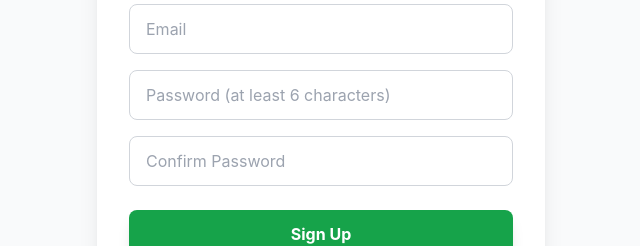
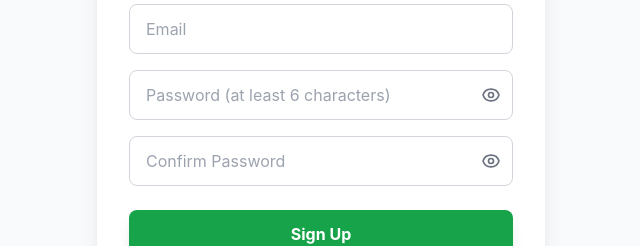
Before and after one commit to jwbrennan/perfect-scrabble-games, a React (Vite) app: page /register in a window 1280 px wide. Shown: the part 332-578 px from the top of the page, without its empty margins (319-959 px from the left). Built offline with nearby package versions, Linux system fonts and the light colour scheme; no server answers.

Commit message:
toggle password visibility

```diff
--- a/src/components/Login.tsx
+++ b/src/components/Login.tsx
@@ -11,6 +11,7 @@
 	const [error, setError] = useState('');
 	const [isSubmitting, setIsSubmitting] = useState(false);
 	const [showVerificationError, setShowVerificationError] = useState(false);
+	const [showPassword, setShowPassword] = useState(false);
 	const errorPersistRef = useRef<string>('');
 
 	// If already logged in AND email is verified, go to main
@@ -95,15 +96,56 @@
 								className="w-full px-4 py-3 border border-gray-300 rounded-lg focus:outline-none focus:ring-2 focus:ring-green-600 focus:border-transparent"
 							/>
 						</div>
-						<div className="mb-6">
+						<div className="mb-6 relative">
 							<input
-								type="password"
+								type={showPassword ? 'text' : 'password'}
 								placeholder="Password"
 								value={password}
 								onChange={(e) => setPassword(e.target.value)}
 								required
-								className="w-full px-4 py-3 border border-gray-300 rounded-lg focus:outline-none focus:ring-2 focus:ring-green-600 focus:border-transparent"
+								className="w-full px-4 py-3 pr-12 border border-gray-300 rounded-lg focus:outline-none focus:ring-2 focus:ring-green-600 focus:border-transparent"
 							/>
+							<button
+								type="button"
+								onClick={() => setShowPassword(!showPassword)}
+								className="absolute right-3 top-1/2 -translate-y-1/2 text-gray-500 hover:text-gray-700 focus:outline-none"
+								aria-label="Toggle password visibility"
+							>
+								{showPassword ?
+									<svg
+										className="w-5 h-5"
+										fill="none"
+										stroke="currentColor"
+										viewBox="0 0 24 24"
+									>
+										<path
+											strokeLinecap="round"
+											strokeLinejoin="round"
+											strokeWidth={2}
+											d="M13.875 18.825A10.05 10.05 0 0112 19c-4.478 0-8.268-2.943-9.543-7a9.97 9.97 0 011.563-3.029m5.858.908a3 3 0 114.243 4.243M9.878 9.878l4.242 4.242M9.88 9.88l-3.29-3.29m7.532 7.532l3.29 3.29M3 3l3.59 3.59m0 0A9.953 9.953 0 0112 5c4.478 0 8.268 2.943 9.543 7a10.025 10.025 0 01-4.132 5.411m0 0L21 21"
+										/>
+									</svg>
+								:	<svg
+										className="w-5 h-5"
+										fill="none"
+										stroke="currentColor"
+										viewBox="0 0 24 24"
+									>
+										<path
+											strokeLinecap="round"
+											strokeLinejoin="round"
+											strokeWidth={2}
+											d="M15 12a3 3 0 11-6 0 3 3 0 016 0z"
+										/>
+										<path
+											strokeLinecap="round"
+											strokeLinejoin="round"
+											strokeWidth={2}
+											d="M2.458 12C3.732 7.943 7.523 5 12 5c4.478 0 8.268 2.943 9.542 7-1.274 4.057-5.064 7-9.542 7-4.477 0-8.268-2.943-9.542-7z"
+										/>
+									</svg>
+								}
+							</button>
 						</div>
 						<button
 							type="submit"
--- a/src/components/Register.tsx
+++ b/src/components/Register.tsx
@@ -14,6 +14,8 @@
 	const [isSubmitting, setIsSubmitting] = useState(false);
 	const [registrationComplete, setRegistrationComplete] = useState(false);
 	const [registeredEmail, setRegisteredEmail] = useState('');
+	const [showPassword, setShowPassword] = useState(false);
+	const [showConfirmPassword, setShowConfirmPassword] = useState(false);
 
 	// If already logged in, go to main (but not after fresh registration)
 	useEffect(() => {
@@ -175,25 +177,109 @@
 							className="w-full px-4 py-3 border border-gray-300 rounded-lg focus:outline-none focus:ring-2 focus:ring-green-600 focus:border-transparent"
 						/>
 					</div>
-					<div className="mb-4">
+					<div className="mb-4 relative">
 						<input
-							type="password"
+							type={showPassword ? 'text' : 'password'}
 							placeholder="Password (at least 6 characters)"
 							value={password}
 							onChange={(e) => setPassword(e.target.value)}
 							required
-							className="w-full px-4 py-3 border border-gray-300 rounded-lg focus:outline-none focus:ring-2 focus:ring-green-600 focus:border-transparent"
+							className="w-full px-4 py-3 pr-12 border border-gray-300 rounded-lg focus:outline-none focus:ring-2 focus:ring-green-600 focus:border-transparent"
 						/>
+						<button
+							type="button"
+							onClick={() => setShowPassword(!showPassword)}
+							className="absolute right-3 top-1/2 -translate-y-1/2 text-gray-500 hover:text-gray-700 focus:outline-none"
+							aria-label="Toggle password visibility"
+						>
+							{showPassword ?
+								<svg
+									className="w-5 h-5"
+									fill="none"
+									stroke="currentColor"
+									viewBox="0 0 24 24"
+								>
+									<path
+										strokeLinecap="round"
+										strokeLinejoin="round"
+										strokeWidth={2}
+										d="M13.875 18.825A10.05 10.05 0 0112 19c-4.478 0-8.268-2.943-9.543-7a9.97 9.97 0 011.563-3.029m5.858.908a3 3 0 114.243 4.243M9.878 9.878l4.242 4.242M9.88 9.88l-3.29-3.29m7.532 7.532l3.29 3.29M3 3l3.59 3.59m0 0A9.953 9.953 0 0112 5c4.478 0 8.268 2.943 9.543 7a10.025 10.025 0 01-4.132 5.411m0 0L21 21"
+									/>
+								</svg>
+							:	<svg
+									className="w-5 h-5"
+									fill="none"
+									stroke="currentColor"
+									viewBox="0 0 24 24"
+								>
+									<path
+										strokeLinecap="round"
+										strokeLinejoin="round"
+										strokeWidth={2}
+										d="M15 12a3 3 0 11-6 0 3 3 0 016 0z"
+									/>
+									<path
+										strokeLinecap="round"
+										strokeLinejoin="round"
+										strokeWidth={2}
+										d="M2.458 12C3.732 7.943 7.523 5 12 5c4.478 0 8.268 2.943 9.542 7-1.274 4.057-5.064 7-9.542 7-4.477 0-8.268-2.943-9.542-7z"
+									/>
+								</svg>
+							}
+						</button>
 					</div>
-					<div className="mb-6">
+					<div className="mb-6 relative">
 						<input
-							type="password"
+							type={showConfirmPassword ? 'text' : 'password'}
 							placeholder="Confirm Password"
 							value={confirmPassword}
 							onChange={(e) => setConfirmPassword(e.target.value)}
 							required
-							className="w-full px-4 py-3 border border-gray-300 rounded-lg focus:outline-none focus:ring-2 focus:ring-green-600 focus:border-transparent"
+							className="w-full px-4 py-3 pr-12 border border-gray-300 rounded-lg focus:outline-none focus:ring-2 focus:ring-green-600 focus:border-transparent"
 						/>
+						<button
+							type="button"
+							onClick={() =>
+								setShowConfirmPassword(!showConfirmPassword)
+							}
+							className="absolute right-3 top-1/2 -translate-y-1/2 text-gray-500 hover:text-gray-700 focus:outline-none"
+							aria-label="Toggle confirm password visibility"
+						>
+							{showConfirmPassword ?
+								<svg
+									className="w-5 h-5"
+									fill="none"
+									stroke="currentColor"
+									viewBox="0 0 24 24"
+								>
+									<path
+										strokeLinecap="round"
+										strokeLinejoin="round"
+										strokeWidth={2}
+										d="M13.875 18.825A10.05 10.05 0 0112 19c-4.478 0-8.268-2.943-9.543-7a9.97 9.97 0 011.563-3.029m5.858.908a3 3 0 114.243 4.243M9.878 9.878l4.242 4.242M9.88 9.88l-3.29-3.29m7.532 7.532l3.29 3.29M3 3l3.59 3.59m0 0A9.953 9.953 0 0112 5c4.478 0 8.268 2.943 9.543 7a10.025 10.025 0 01-4.132 5.411m0 0L21 21"
+									/>
+								</svg>
+							:	<svg
+									className="w-5 h-5"
+									fill="none"
+									stroke="currentColor"
+									viewBox="0 0 24 24"
+								>
+									<path
+										strokeLinecap="round"
+										strokeLinejoin="round"
+										strokeWidth={2}
+										d="M15 12a3 3 0 11-6 0 3 3 0 016 0z"
+									/>
+									<path
+										strokeLinecap="round"
+										strokeLinejoin="round"
+										strokeWidth={2}
+										d="M2.458 12C3.732 7.943 7.523 5 12 5c4.478 0 8.268 2.943 9.542 7-1.274 4.057-5.064 7-9.542 7-4.477 0-8.268-2.943-9.542-7z"
+									/>
+								</svg>
+							}
+						</button>
 					</div>
 					<button
 						type="submit"
```
